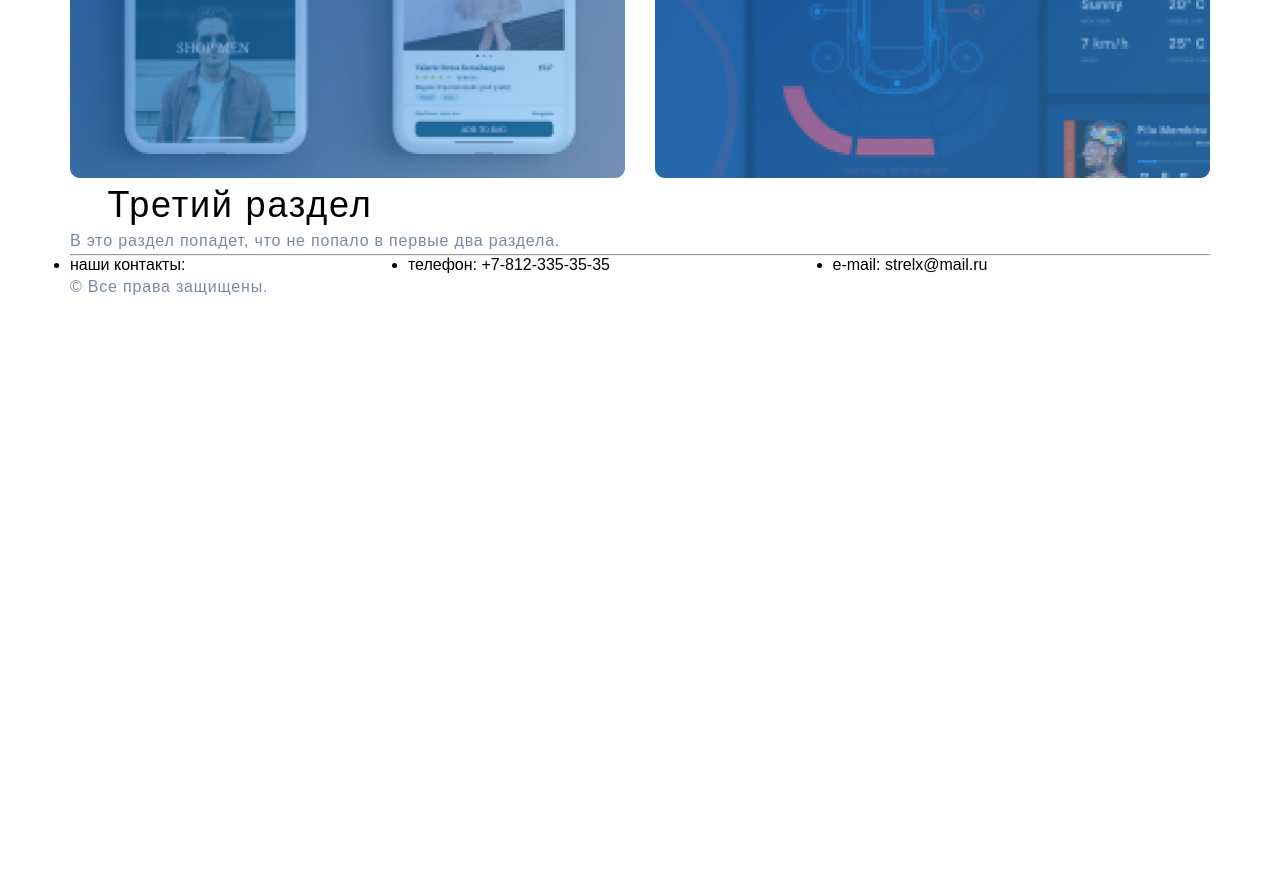
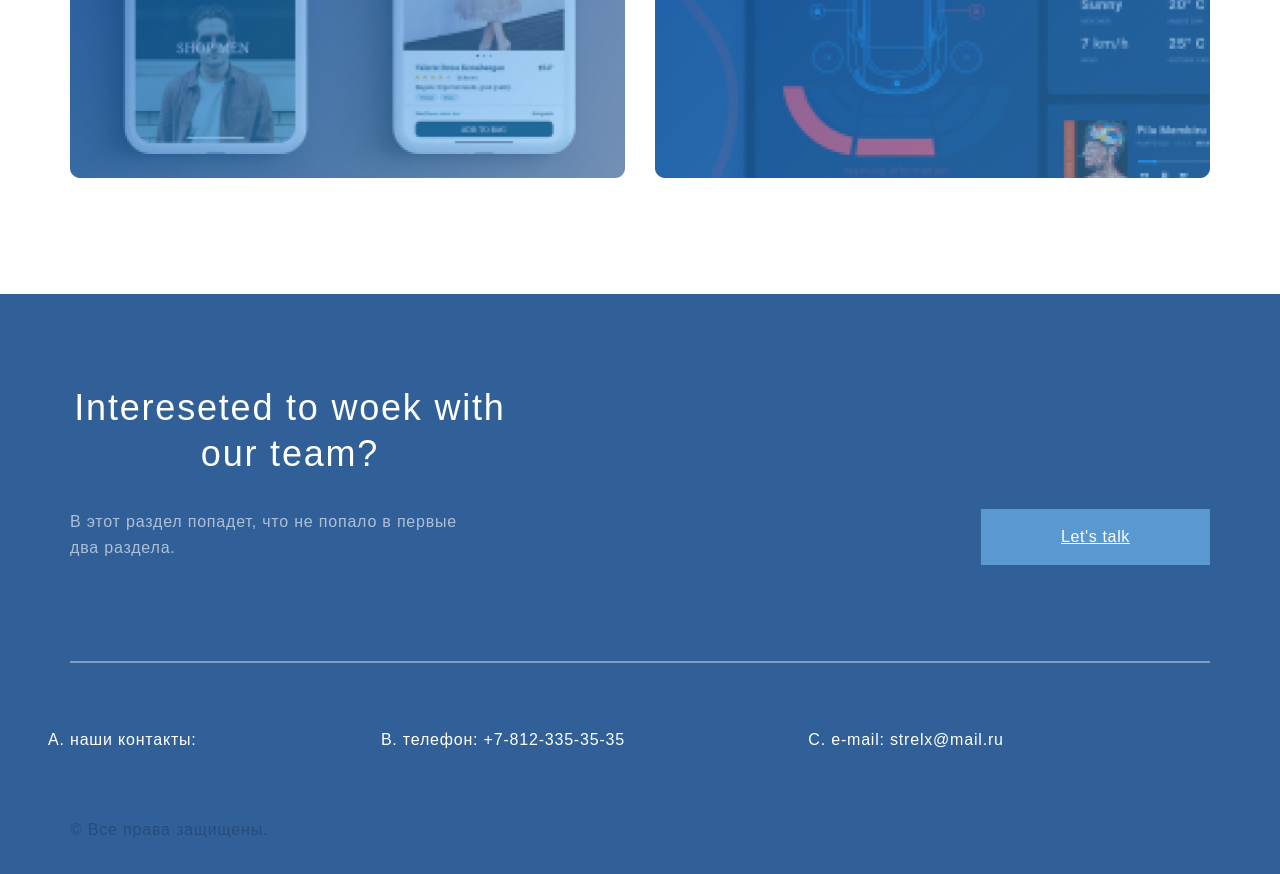
Before and after one commit to DmitryVoln/working_HTML_and_CSS, a plain HTML site: page site/index.html in a window 1280 px wide. Shown: the part 2368-3242 px from the top of the page. Before the commit the page ends 2668 px from the top, so only its background shows below. Drawn offline with Linux system fonts and the light colour scheme.

Commit message:
finished main page

```diff
--- a/site/index.html
+++ b/site/index.html
@@ -70,20 +70,25 @@
 	<div class="footer">
 		<div class="container">
 			<div class="footer_top">
-				<div class="footer_text">
-					<h3 class="heading heading_footer">Третий раздел</h3>
-					<p class="text">В это раздел попадет, что не попало в первые два раздела.</p>
+				<div class="footer_blocks">
+					<h3 class="heading heading_footer">Intereseted to woek with our team?</h3>
+					<div class="footer_blocks_flex">
+						<p class="text footer_text">В этот раздел попадет, что не попало в первые два раздела.</p>
+						<div class="footer_button_wrap">
+							<a href="#" class="footer_button">Let's talk</a>
+						</div>
+					</div>
 				</div>
 			</div>
-			<hr>
+			<hr class="line">
 			<div class="footer_bottom">
 				<ul class="footer_info">
-					<li class="info">наши контакты:</li>
-					<li class="info">телефон: +7-812-335-35-35</li>
-					<li class="info">e-mail: strelx@mail.ru</li>
+					<li class="info bage_1">наши контакты:</li>
+					<li class="info bage_2">телефон: +7-812-335-35-35</li>
+					<li class="info bage_3">e-mail: strelx@mail.ru</li>
 				</ul>
 				<div>
-					<p class="text">&copy; Все права защищены.</p>
+					<p class="text text_copywrite">&copy; Все права защищены.</p>
 				</div>
 			</div>
 		</div>
--- a/site/style.css
+++ b/site/style.css
@@ -119,7 +119,7 @@
 
 .container {
     max-width: 1140px; /*примерно: если задать этот параметр,и (возможно) внутри него ширину в пройентах, то сайт будет адаптироваться под сужение экрана(когда оконо становится уже)*/
-    margin: 0 auto; /*центрирует элемент*/
+    margin: 0 auto; /*центрует элемент*/
 }
 
 .header {
@@ -163,16 +163,71 @@
     text-decoration: none; /*убираем нижнее подчеркивание*/
 }
 
+.footer {
+    margin-top: 112px;
+    padding-top: 91px;
+    height: 657px;
+    background: #316099;
+}
+
 .footer_top {
-    width: 495px;
+        /*убрал width*/
 }
+
+.footer_blocks {
+
+}
+
 .heading_footer {
-    width: 340px;
+  padding-right: 700px;/*сам задал значение, иначе становилось 3 строки*/
+    font-size: 36px;
+    line-height: 46px;
+    letter-spacing: 0.05em;
+    color: #FFFFFF;
+}
+
+.footer_blocks_flex {
+    margin-top: 32px;
+    margin-bottom: 96px;
+    display: flex;
+    justify-content: space-between;
+}
+
+.footer_text {
+    width: 400px;
+    font-size: 16px;
+    line-height: 26px;
+    letter-spacing: 0.05em;
+    color: #FFFFFF;
+    opacity: 0.6;
 }
 
 .footer_info {
     display: flex;
     justify-content: space-between;
+}
+
+.footer_button_wrap {
+    background: #5A98D0;
+    padding: 15px 80px;
+}
+
+.footer_button {
+    font-size: 16px;
+    line-height: 26px;
+    text-align: center;
+    letter-spacing: 0.04em;
+    color: #FFFFFF;
+    align-self: center;
+}
+
+.line {
+    opacity: 0.4;
+    border: 1px solid #FFFFFF;
+}
+
+.footer_bottom {
+    margin-top: 64px;
 }
 
 .main {
@@ -214,5 +269,26 @@
 }
 
 .info {
+    font-size: 16px;
+    line-height: 26px;
+    letter-spacing: 0.05em;
+    color: #FFFFFF;
     flex-grow: 1; /* для списка li в контактах на главной в футере и для страницы contacts*/
+    list-style-type: upper-alpha;
 }
+
+.bage_1 {
+
+}
+
+.bage_2 {
+
+}
+
+.bage_3 {
+
+}
+
+.text_copywrite {
+    margin-top: 64px;
+}
```
Also changed, not shown: sandbox/Untitled-1.txt (added), 1 other file.
